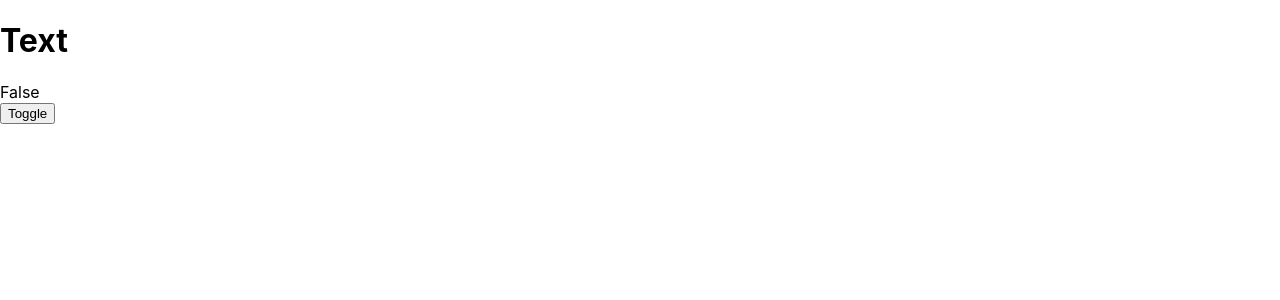
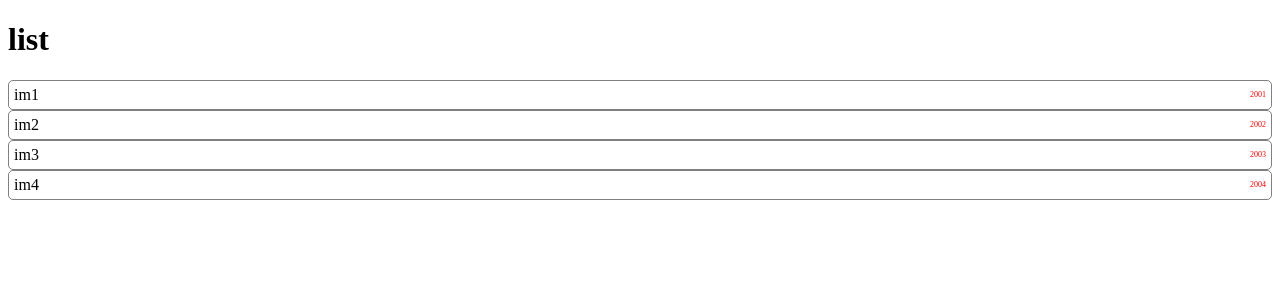
Before and after one commit to ejImDev/React_study, a React (Create React App) app in the folder study/: page / in a window 1280 px wide. Shown: the top 300 px of the page. Built offline with nearby package versions, Linux system fonts and the light colour scheme.

Commit message:
반복문을 사용한 출력

```diff
--- a/study/src/App.js
+++ b/study/src/App.js
@@ -1,20 +1,47 @@
 import React, { useState, useEffect } from "react";
 
 function App() {
-    const [condition, setCondition] = useState(false);
-    const toggle = () => setCondition(!condition);
+    const movies = [
+        {title : 'im1', year: 2001},
+        {title : 'im2', year: 2002},
+        {title : 'im3', year: 2003},
+        {title : 'im4', year: 2004},
+    ];
+    /*배열에 담아서 데이터를 표시함*/
 
-    useEffect(() => {
-        console.log(condition);
-    }, [condition]);
-
-    const renderCondition = condition ? 'True' : 'False'
+    const renderMovies = movies.map(movie => {
+       return (
+           <div className='movie' key={movie.title}>
+               <div className='movie-title'>{movie.title}</div>
+               <div className='movie-year'>{movie.year}</div>
+           </div>
+       );
+    });
+    /*
+    map : array의 원소를 가져와서 array의 아이템 하나하나를 원하는 형식으로 변환 가능
+    위에서는 movie라는 이름으로 각 객체를 받아서 그안의 각 데이터를 출력하는 형식으로 구현함
+    각 객체의 유니크 key(보통은 인덱스번호)를 넣어주지 않으면 Warning: Each child in a list should have a unique "key" prop. 라는 오류가 뱉어짐
+    */
 
     return (
     <div className="App">
-        <h1>Text</h1>
-        <div>{renderCondition}</div>
-        <button onClick={toggle}>Toggle</button>
+        <h1>list</h1>
+        {/*<div className='movie'>
+            <div className='movie-title'>{movies[0].title}</div>
+            <div className='movie-year'>{movies[0].year}</div>
+        </div>
+        <div className='movie'>
+            <div className='movie-title'>{movies[1].title}</div>
+            <div className='movie-year'>{movies[1].year}</div>
+        </div>
+        <div className='movie'>
+            <div className='movie-title'>{movies[2].title}</div>
+            <div className='movie-year'>{movies[2].year}</div>
+        </div>*/}
+        {/* 반복문을 사용하지 않고 하드코딩 했을 때 */}
+
+        {renderMovies}
+        {/* 반복문 리턴을 받아서 출력 했을 때 */}
     </div>
   );
 }
--- a/study/src/index.css
+++ b/study/src/index.css
@@ -1,13 +1,16 @@
-body {
-  margin: 0;
-  font-family: -apple-system, BlinkMacSystemFont, 'Segoe UI', 'Roboto', 'Oxygen',
-    'Ubuntu', 'Cantarell', 'Fira Sans', 'Droid Sans', 'Helvetica Neue',
-    sans-serif;
-  -webkit-font-smoothing: antialiased;
-  -moz-osx-font-smoothing: grayscale;
+.movie {
+  display: flex;
+  align-items: center;
+  border: 1px solid gray;
+  border-radius: 5px;
+  padding: 5px;
 }
 
-code {
-  font-family: source-code-pro, Menlo, Monaco, Consolas, 'Courier New',
-    monospace;
+.movie .movie-title {
+  flex-grow: 1;
 }
+
+.movie .movie-year {
+  font-size: 0.5rem;
+  color: red;
+}
```
